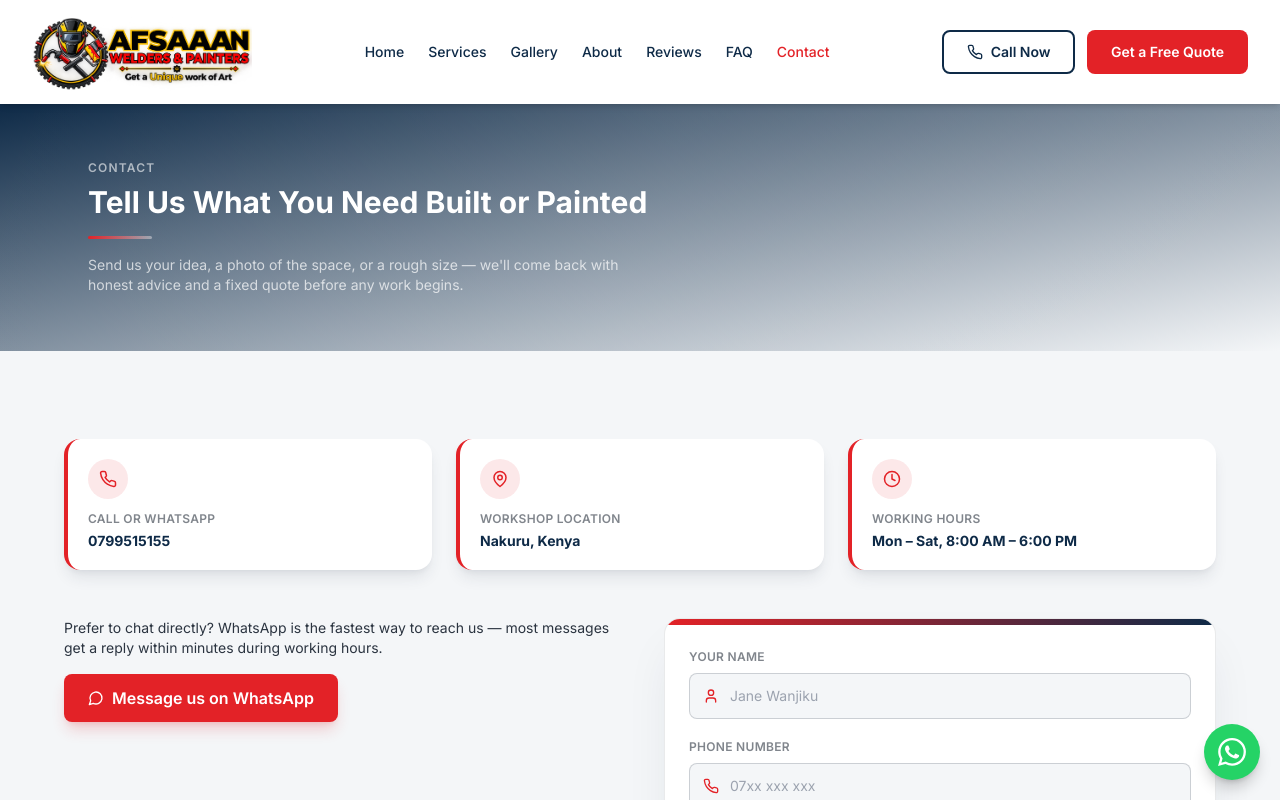
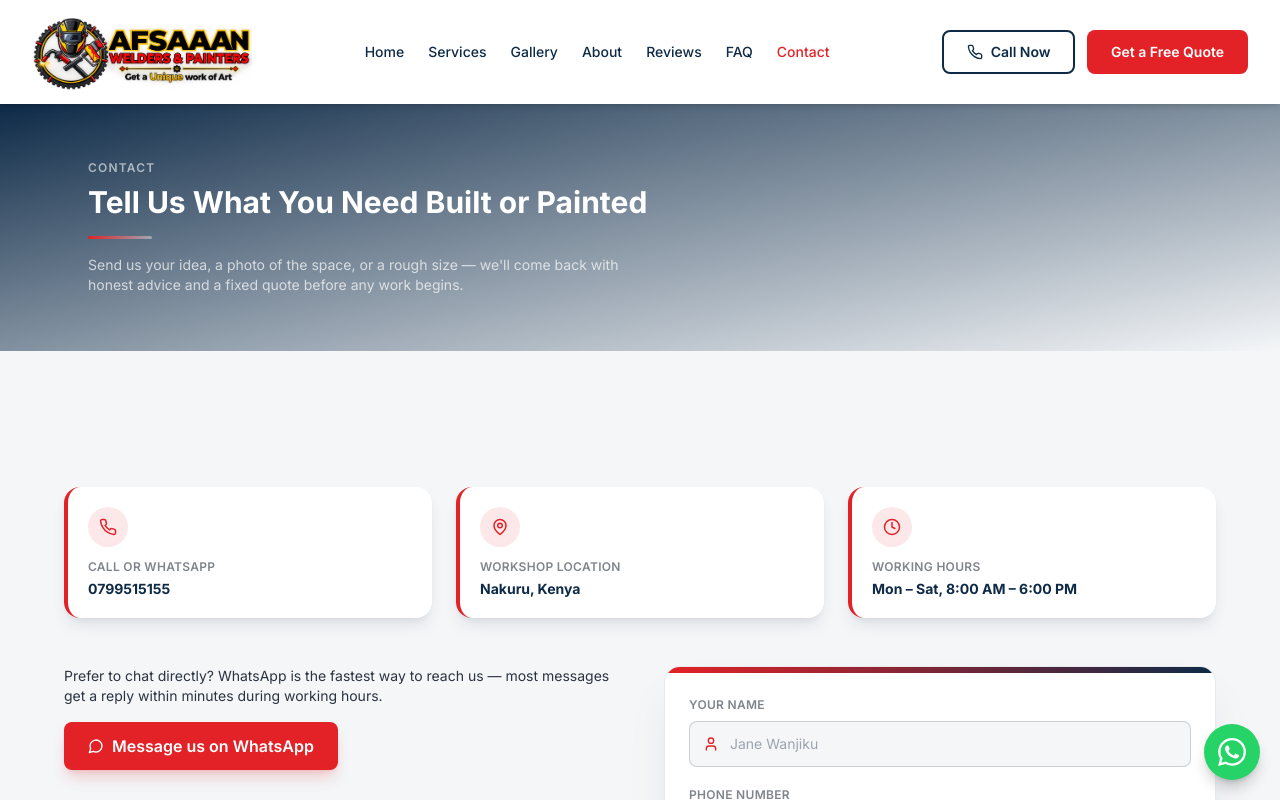
Before and after one commit to Muchyz/Afsaan, a React (Vite) app: page /contact in a window 1280 px wide. Shown: the top 800 px of the page. Built offline with nearby package versions, Linux system fonts and the light colour scheme.

Commit message:
fix contact page card overlap with navbar

```diff
--- a/src/pages/Contact.jsx
+++ b/src/pages/Contact.jsx
@@ -36,7 +36,7 @@ export default function Contact() {
 
       <div className="section-pad">
         <div className="max-w-6xl mx-auto">
-          <div className="grid gap-6 sm:grid-cols-3 mb-12 -mt-2">
+          <div className="grid gap-6 sm:grid-cols-3 mb-12 pt-10">
             {infoCards.map(({ icon: Icon, label, valueKey }) => (
               <div key={label} className="rounded-2xl bg-white border-l-4 border-brandred shadow-lg shadow-slate/10 p-5">
                 <span className="flex-shrink-0 w-10 h-10 rounded-full bg-brandred/10 flex items-center justify-center mb-3">
```
